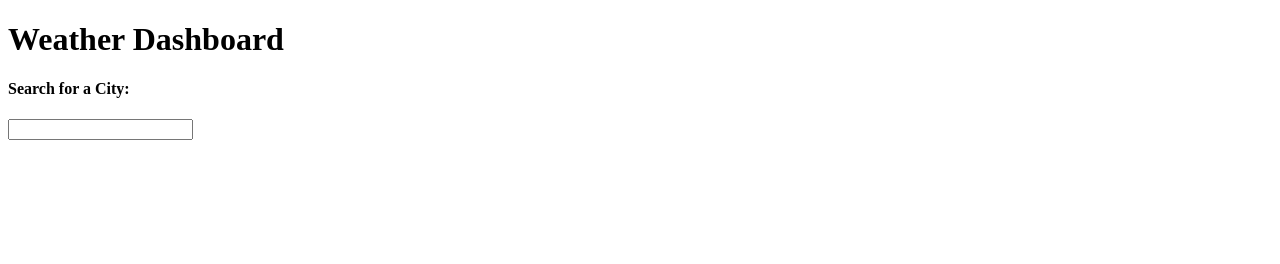
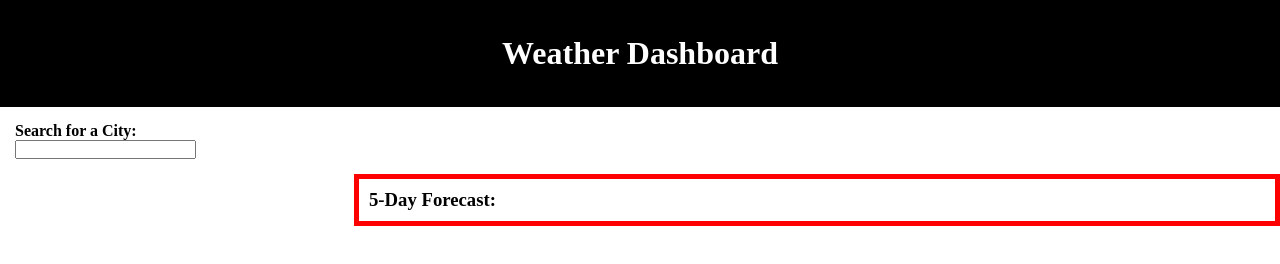
Before and after one commit to zreggert/weather_forecast, a plain HTML site: page index.html in a window 1280 px wide. Drawn offline with Linux system fonts and the light colour scheme; files that its build step writes are made by us from their sources; files whose address does not match are found by name.

Commit message:
added css selectors to get the layout of the site set up

```diff
--- a/assets/styles.css
+++ b/assets/styles.css
@@ -0,0 +1,26 @@
+* {
+    margin: 0;
+    padding: 0;
+}
+
+header {
+    text-align: center;
+    background-color: black;
+    color: white;
+    padding: 35px;
+}
+
+aside {
+    display: flex;
+    margin: 15px;
+    justify-content: flex-start;
+}
+
+main {
+    display: flex;
+    position: fixed;
+    right: 0;
+    border: 5px solid red;
+    width: 70%;
+    padding: 10px;
+}
--- a/index.html
+++ b/index.html
@@ -6,7 +6,7 @@
     <meta name="viewport" content="width=device-width, initial-scale=1.0">
     <title>5 Day Forecast</title>
     <link href="/your-path-to-fontawesome/css/fontawesome.css" rel="stylesheet">
-    <link rel="stylesheet" href="styles.css">
+    <link rel="stylesheet" href="assets/styles.css">
 </head>
 <body>
     <header>
@@ -17,7 +17,18 @@
             <h4>Search for a City:</h4>
             <input type="text" id="city-search" name="city-search" />
         </div>
+        <div class="prevSearch">
+
+        </div>
     </aside>
+    <main>
+        <section class="currentCity">
+
+        </section>
+        <section class="5DayForecast">
+            <h3>5-Day Forecast:</h3>
+        </section>
+    </main>
 </body>
 <script src="script.js"></script>
 </html>
```
